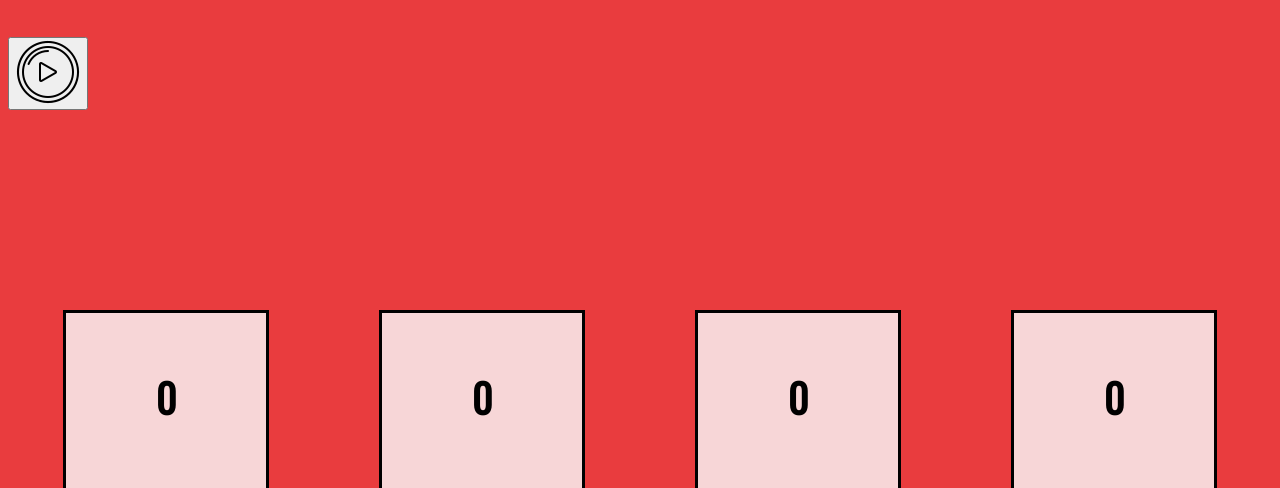
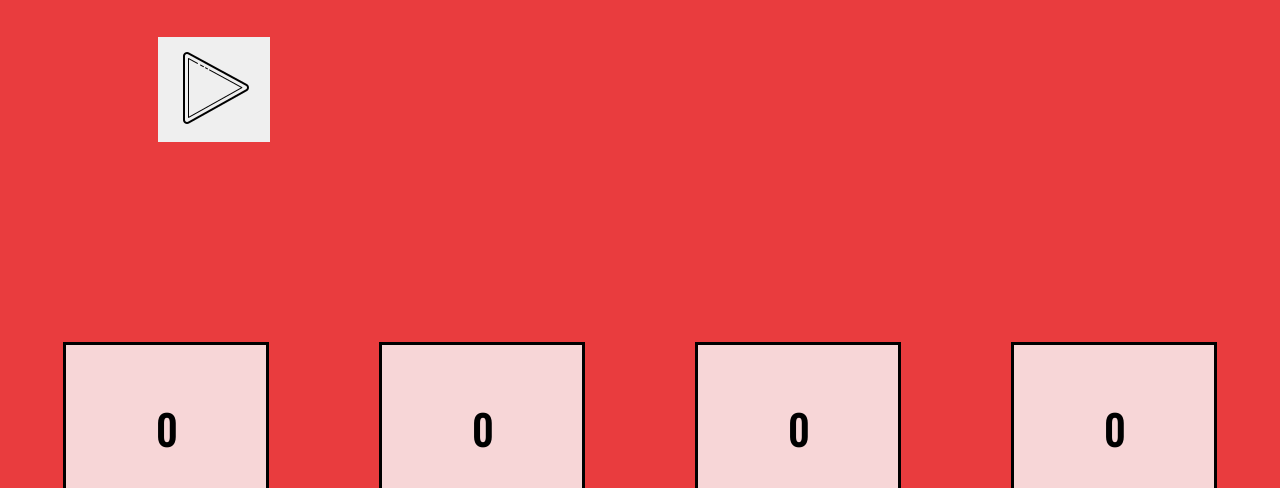
Before and after one commit to aigulsharipova/How-many-days-until-Christmas, a plain HTML site: page index.html in a window 1280 px wide. Shown: the part 180-668 px from the top of the page. Drawn offline with nearby package versions, Linux system fonts and the light colour scheme.

Commit message:
button icon

```diff
--- a/index.html
+++ b/index.html
@@ -15,7 +15,7 @@
   <div class="heading">
     <h1>Santa is coming to town!</h1>
   </div>
-  <button> <img src="./style/icons8-play-64.png" alt="play"></button>
+  <button id="button"><img src="./style/icons8-play-100.png" alt="play"></button>
   <div class="container">
   <div class="christmas">
     <div class="block">
--- a/style/style.css
+++ b/style/style.css
@@ -38,3 +38,7 @@ h3 {
     color: red;
     font-family: 'Oswald', sans-serif;
   }
+  #button {
+    margin-left: 150px;
+    border: none;
+  }
```
Also changed, not shown: style/icons8-play-100.png (added), style/icons8-play-64.png (deleted), 1 other file.
